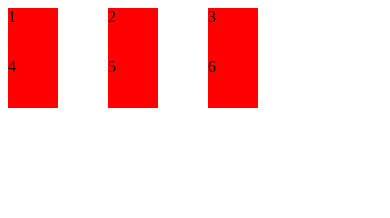
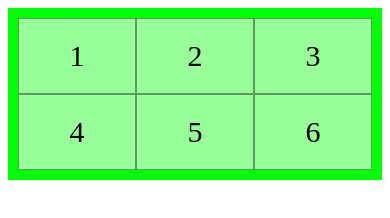
Before and after one commit to vdprog2019/Desk, a plain HTML site: page index.html in a window 390 px wide. Drawn offline with Linux system fonts and the light colour scheme.

Commit message:
Вменяемый grid адаптивность

```diff
--- a/index.html
+++ b/index.html
@@ -3,27 +3,29 @@
 
          <style>
              .container{
-                  display:grid;
-                 grid-template-rows: 1fr
-                     1fr;
-                 grid-template-columns: 100px 100px 100px;
+                 display: grid;
+                 grid-template-columns: auto auto auto;
+                 background-color: #00ff00;
+                 padding: 10px;
              }
-             div div{
-                 width: 50px;
-                 height: 50px;
-                 background-color: red;
+             .container-item{
+                 background-color: rgba(255,255,255, 0.6);
+                 border: 1px solid rgba(0,0,0,0.4);
+                 padding: 20px;
+                 font-size: 30px;
+                 text-align: center;
              }
       </style>
   </head>
   <body>
 
     <div class="container">
-      <div>1</div>
-      <div>2</div>
-      <div>3</div>
-      <div>4</div>
-      <div>5</div>
-      <div>6</div>
+      <div class="container-item">1</div>
+      <div class="container-item">2</div>
+      <div class="container-item">3</div>
+      <div class="container-item">4</div>
+      <div class="container-item">5</div>
+      <div class="container-item">6</div>
     </div>
 
 
```
